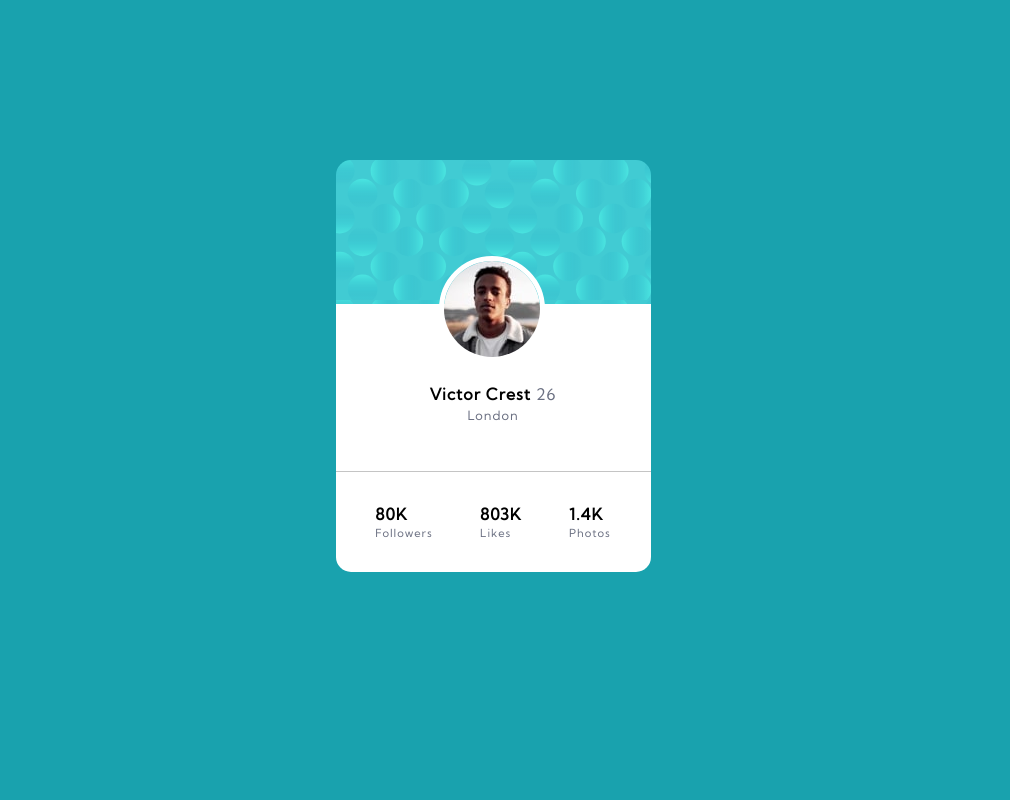
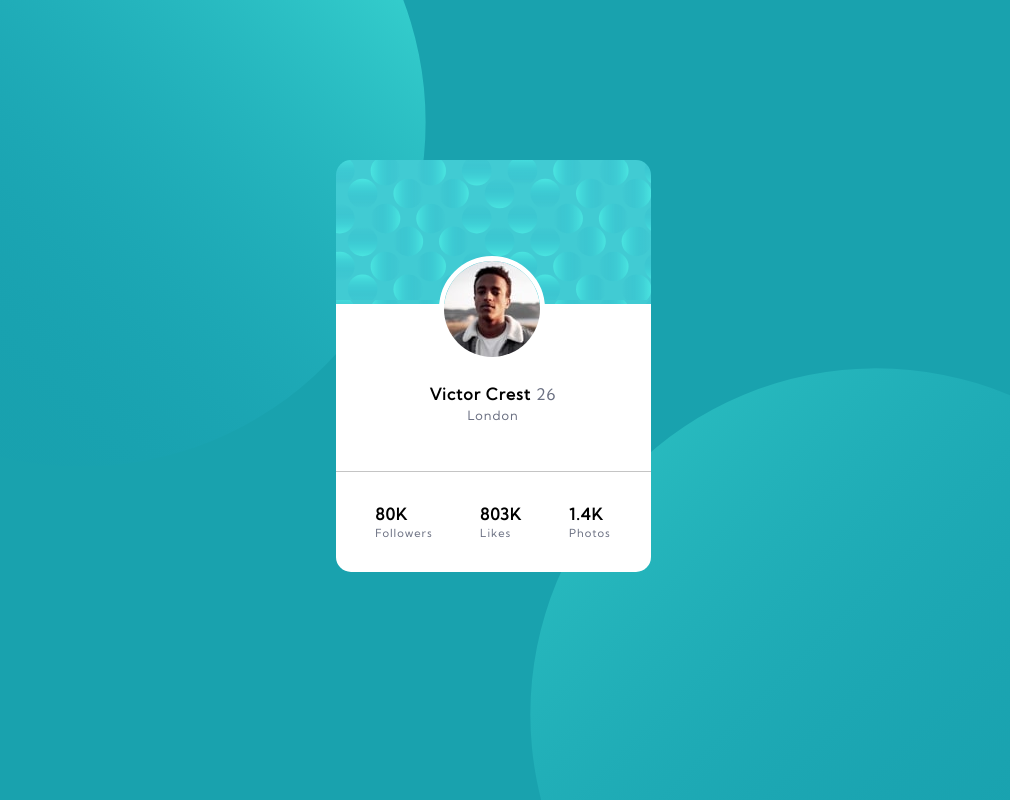
Before and after one commit to NikeshGamal/Profile-Card-Component, a plain HTML site: page index.html in a window 1280 px wide. Shown: the whole page, without its empty margins (147-1157 px from the left). Drawn offline with Linux system fonts and the light colour scheme.

Commit message:
SVG added

```diff
--- a/style.css
+++ b/style.css
@@ -14,7 +14,11 @@ body{
     display: flex;
     justify-content: center;
     align-items: center;
+    background: url("./images/bg-pattern-top.svg"),url("./images/bg-pattern-bottom.svg");
     background-color: hsl(185, 75%, 39%);
+    background-repeat: no-repeat;
+    background-size:54%;
+    background-position: -20% -14rem,115% 23rem;
 }
 
 main{
```
